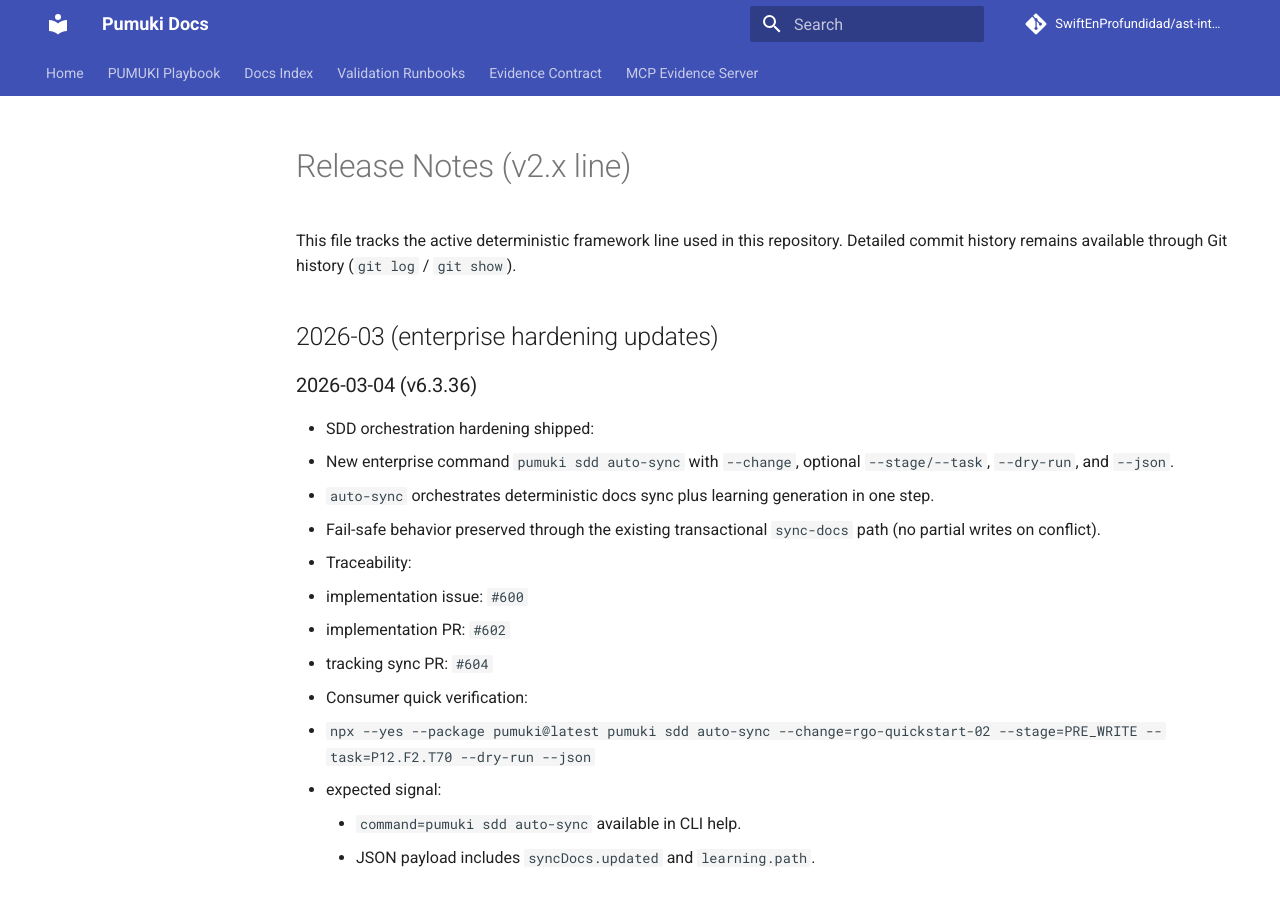
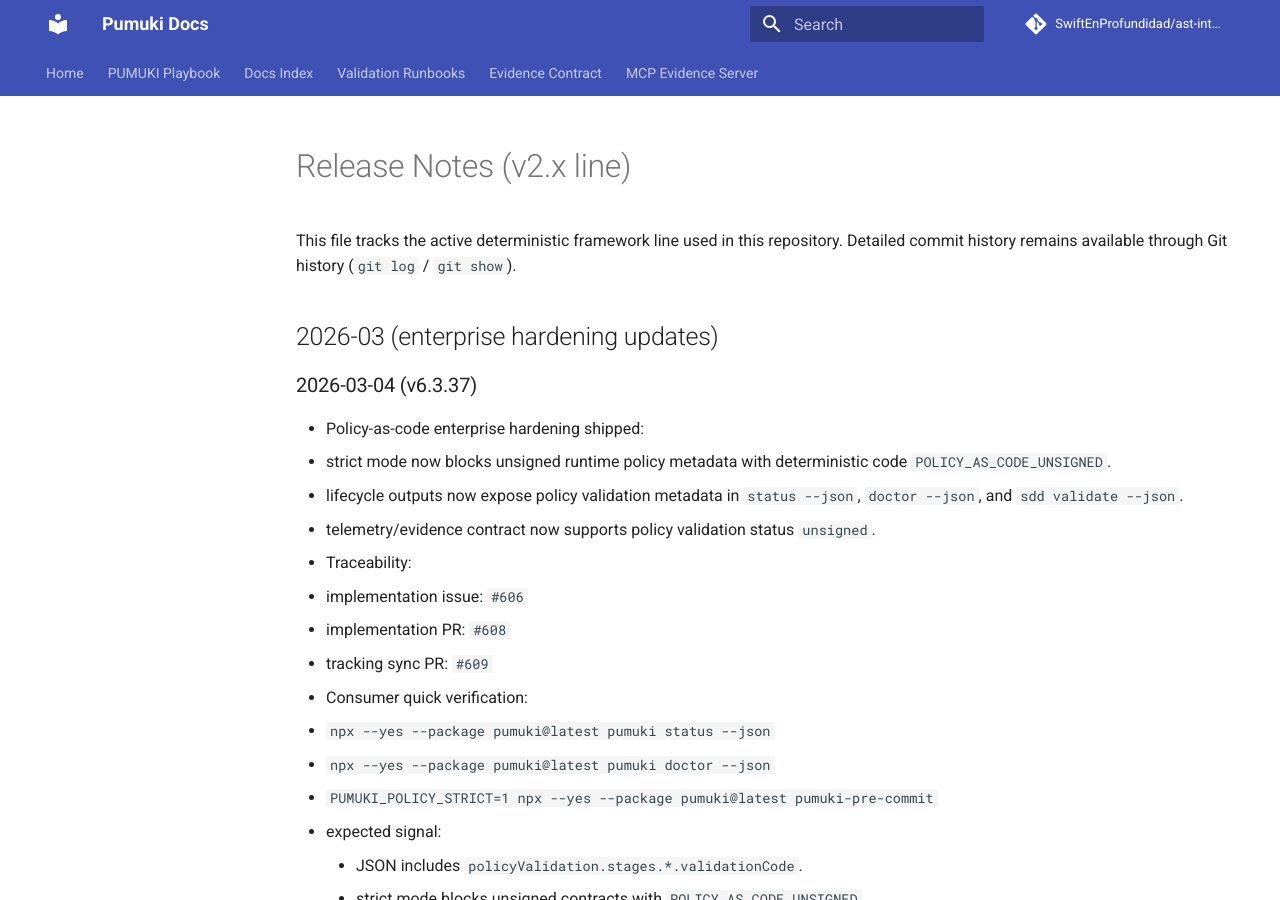
Before and after one commit to SwiftEnProfundidad/ast-intelligence-hooks, an MkDocs documentation site: the page built from docs/RELEASE_NOTES.md, in a window 1280 px wide and 900 px high. Built offline with MkDocs 1.6.1 and Material for MkDocs 9.7.7, drawn with Linux system fonts in a browser that asks for light colours; comment, search, counter and statistics services are not loaded; some of the changed text lies outside the part shown.

Commit message:
chore(release): cut v6.3.37

```diff
--- a/docs/RELEASE_NOTES.md
+++ b/docs/RELEASE_NOTES.md
@@ -4,6 +4,24 @@ This file tracks the active deterministic framework line used in this repository
 Detailed commit history remains available through Git history (`git log` / `git show`).
 
 ## 2026-03 (enterprise hardening updates)
+
+### 2026-03-04 (v6.3.37)
+
+- Policy-as-code enterprise hardening shipped:
+  - strict mode now blocks unsigned runtime policy metadata with deterministic code `POLICY_AS_CODE_UNSIGNED`.
+  - lifecycle outputs now expose policy validation metadata in `status --json`, `doctor --json`, and `sdd validate --json`.
+  - telemetry/evidence contract now supports policy validation status `unsigned`.
+- Traceability:
+  - implementation issue: `#606`
+  - implementation PR: `#608`
+  - tracking sync PR: `#609`
+- Consumer quick verification:
+  - `npx --yes --package pumuki@latest pumuki status --json`
+  - `npx --yes --package pumuki@latest pumuki doctor --json`
+  - `PUMUKI_POLICY_STRICT=1 npx --yes --package pumuki@latest pumuki-pre-commit`
+  - expected signal:
+    - JSON includes `policyValidation.stages.*.validationCode`.
+    - strict mode blocks unsigned contracts with `POLICY_AS_CODE_UNSIGNED`.
 
 ### 2026-03-04 (v6.3.36)
 
--- a/package.json
+++ b/package.json
@@ -1,6 +1,6 @@
 {
   "name": "pumuki",
-  "version": "6.3.36",
+  "version": "6.3.37",
   "description": "Enterprise-grade AST Intelligence System with multi-platform support (iOS, Android, Backend, Frontend) and Feature-First + DDD + Clean Architecture enforcement. Includes dynamic violations API for intelligent querying.",
   "main": "index.js",
   "bin": {
```
Also changed, not shown: 2 other files.
